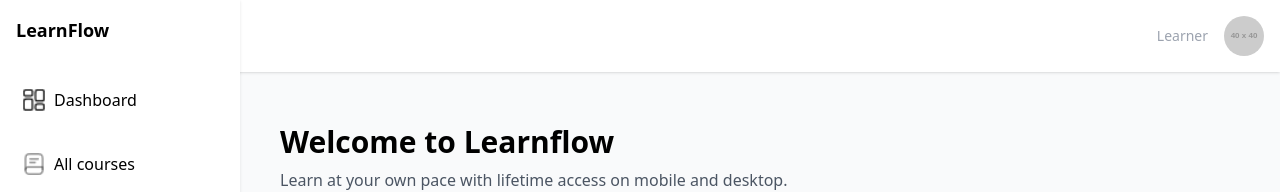
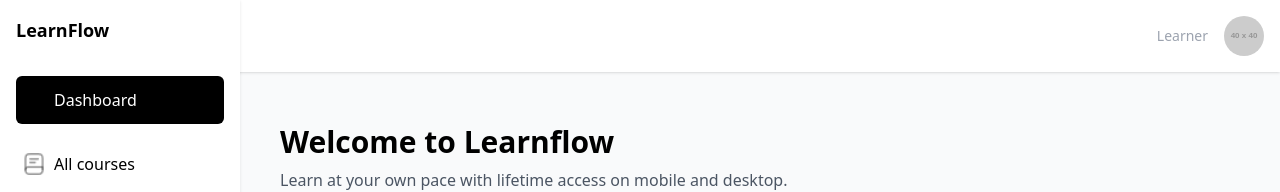
Before and after one commit to Faruq-Shobola/Learnflow, a React (Create React App) app: page /dashboard in a window 1280 px wide. Shown: the top 192 px of the page. Built offline with nearby package versions, Linux system fonts and the light colour scheme; no server answers; the database is empty; sample sign-in values are in the browser's storage.

Commit message:
Implement active sidebar link

```diff
--- a/src/components/CourseDetails.js
+++ b/src/components/CourseDetails.js
@@ -2,7 +2,7 @@ import { useState, useEffect } from "react";
 import { useParams } from "react-router-dom";
 import { FaArrowLeft } from "react-icons/fa";
 import { Link } from "react-router-dom";
-import { collection, getDoc, doc } from "firebase/firestore";
+import { getDoc, doc } from "firebase/firestore";
 import { db } from "../firebase";
 
 const CourseDetail = () => {
@@ -31,7 +31,9 @@ const CourseDetail = () => {
     <div className="flex flex-col gap-8 mt-8">
       <Link to="/courses" className="flex gap-4 items-center">
         <FaArrowLeft />
-        <span className="text-black text-xl font-semibold">Back to Courses</span>
+        <span className="text-black text-xl font-semibold">
+          Back to Courses
+        </span>
       </Link>
       <div className="w-full">
         <img
--- a/src/components/Sidebar.js
+++ b/src/components/Sidebar.js
@@ -1,4 +1,4 @@
-import { Link } from "react-router-dom";
+import { NavLink, Link } from "react-router-dom";
 import Book from "../assets/icons/book.png";
 import Dashboard from "../assets/icons/element.png";
 import Setting from "../assets/icons/setting-2.png";
@@ -29,30 +29,58 @@ const Sidebar = () => {
         <Link to="/dashboard">LearnFlow</Link>
       </div>
       <ul>
-        <li className="flex gap-4 mb-4 text-black hover:bg-black hover:text-white rounded-md transition">
-          <Link to="/dashboard" className="flex items-center px-1.5 py-3">
+        <NavLink
+          to="/dashboard"
+          className={({ isActive }) =>
+            isActive
+              ? `flex gap-4 mb-4 bg-black text-white rounded-md transition`
+              : `flex gap-4 mb-4 text-black hover:bg-black hover:text-white rounded-md transition`
+          }
+        >
+          <div className="flex items-center px-1.5 py-3">
             <img src={Dashboard} alt="Dashboard" className="w-6 h-6" />
             <span className="ml-2">Dashboard</span>
-          </Link>
-        </li>
-        <li className="flex gap-4 mb-4 text-black hover:bg-black hover:text-white rounded-md transition">
-          <Link to="/courses" className="flex items-center px-1.5 py-3">
+          </div>
+        </NavLink>
+        <NavLink
+          to="/courses"
+          className={({ isActive }) =>
+            isActive
+              ? `flex gap-4 mb-4 bg-black text-white rounded-md transition`
+              : `flex gap-4 mb-4 text-black hover:bg-black hover:text-white rounded-md transition`
+          }
+        >
+          <div className="flex items-center px-1.5 py-3">
             <img src={Book} alt="Courses" className="w-6 h-6" />
             <span className="ml-2">All courses</span>
-          </Link>
-        </li>
-        <li className="flex gap-4 mb-4 text-black hover:bg-black hover:text-white rounded-md transition">
-          <Link to="/new-course" className="flex items-center px-1.5 py-3">
+          </div>
+        </NavLink>
+        <NavLink
+          to="/new-course"
+          className={({ isActive }) =>
+            isActive
+              ? `flex gap-4 mb-4 bg-black text-white rounded-md transition`
+              : `flex gap-4 mb-4 text-black hover:bg-black hover:text-white rounded-md transition`
+          }
+        >
+          <div className="flex items-center px-1.5 py-3">
             <img src={Edit} alt="Course Builder" className="w-6 h-6" />
             <span className="ml-2">Course Builder</span>
-          </Link>
-        </li>
-        <li className="flex gap-4 mb-4 text-black hover:bg-black hover:text-white rounded-md transition">
-          <Link to="/settings" className="flex items-center px-1.5 py-3">
+          </div>
+        </NavLink>
+        <NavLink
+          to="/settings"
+          className={({ isActive }) =>
+            isActive
+              ? `flex gap-4 mb-4 bg-black text-white rounded-md transition`
+              : `flex gap-4 mb-4 text-black hover:bg-black hover:text-white rounded-md transition`
+          }
+        >
+          <div className="flex items-center px-1.5 py-3">
             <img src={Setting} alt="Settings" className="w-6 h-6" />
             <span className="ml-2">Settings</span>
-          </Link>
-        </li>
+          </div>
+        </NavLink>
         <li>
           <button
             onClick={handleLogout}
```
Also changed, not shown: src/assets/landingpage/Frame 1000004425.png (added).
